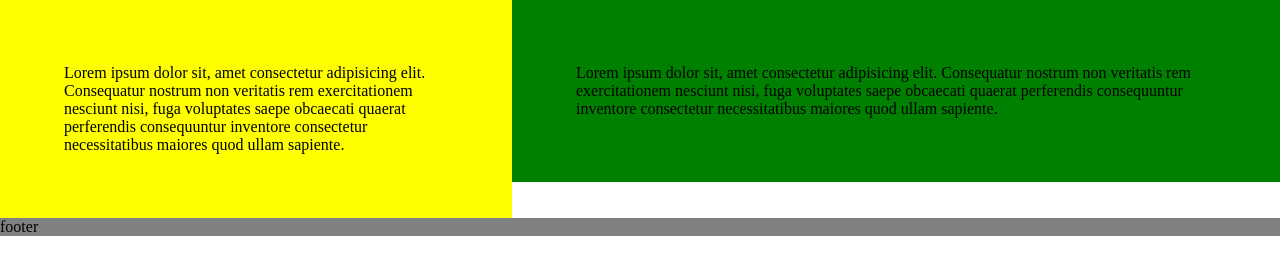
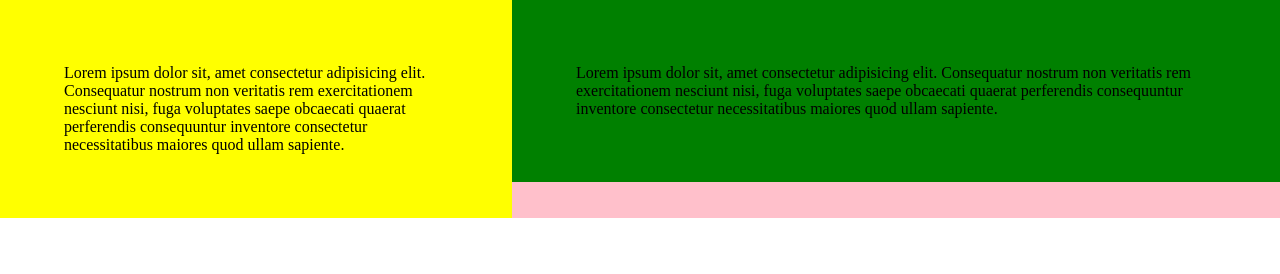
Before and after one commit to zlhunzzing/combatOcean, a plain HTML site: page index.html in a window 1280 px wide. Drawn offline with Linux system fonts and the light colour scheme.

Commit message:
visibility

```diff
--- a/index.html
+++ b/index.html
@@ -11,7 +11,8 @@
 	<div class="container">
 		<section class="item item-a">Lorem ipsum dolor sit, amet consectetur adipisicing elit. Consequatur nostrum non veritatis rem exercitationem nesciunt nisi, fuga voluptates saepe obcaecati quaerat perferendis consequuntur inventore consectetur necessitatibus maiores quod ullam sapiente.</section>
 		<section class="item item-b">Lorem ipsum dolor sit, amet consectetur adipisicing elit. Consequatur nostrum non veritatis rem exercitationem nesciunt nisi, fuga voluptates saepe obcaecati quaerat perferendis consequuntur inventore consectetur necessitatibus maiores quod ullam sapiente.</section>
+		<!-- <div style="clear: both"></div> -->
 	</div>
-	<footer>footer</footer>
+	<!-- <footer>footer</footer> -->
 </body>
 </html>
--- a/style.css
+++ b/style.css
@@ -6,6 +6,16 @@ body {
 .container {
   /* max-width: 1000px;
   margin: 0 auto; */
+  background-color: pink;
+  /* float는 없는 자식처럼 취급됨 */
+}
+
+.container::after {
+  content: '';
+  display: block;
+  clear: both;
+  height: 0;
+  visibility: hidden;
 }
 
 .item {
@@ -23,7 +33,7 @@ body {
   background-color: green;
 }
 
-footer {
+/* footer {
   clear: both;
   background-color: gray;
-}
+} */
```
